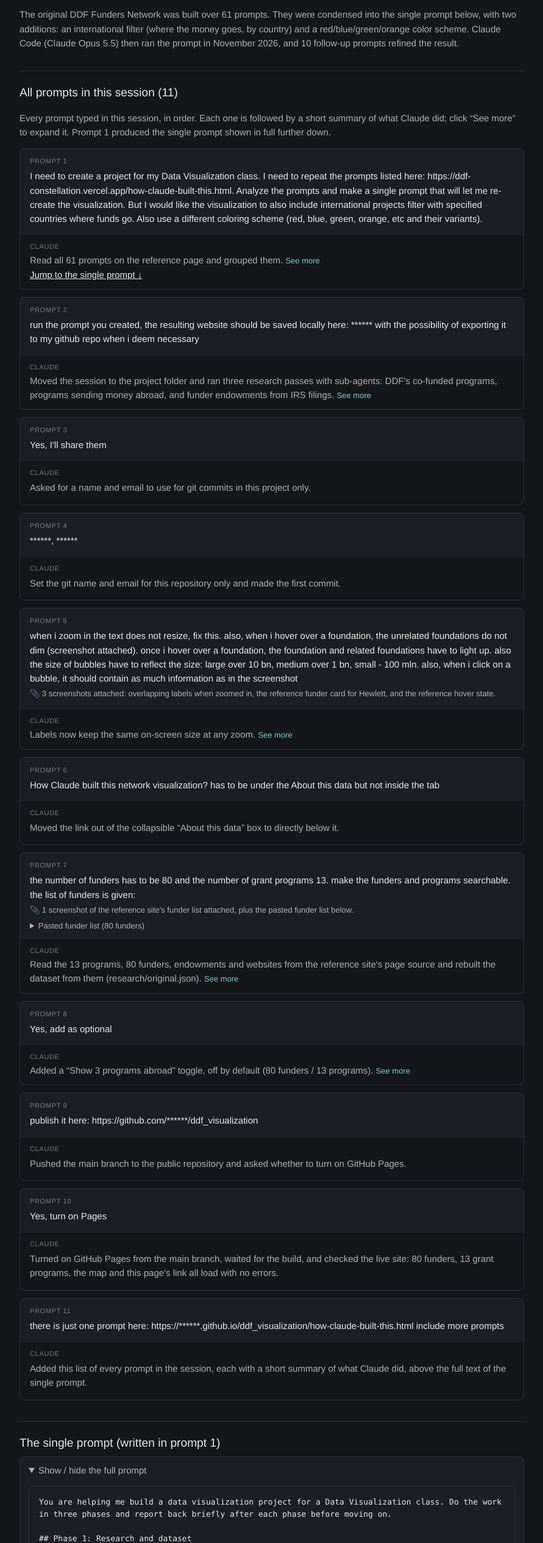
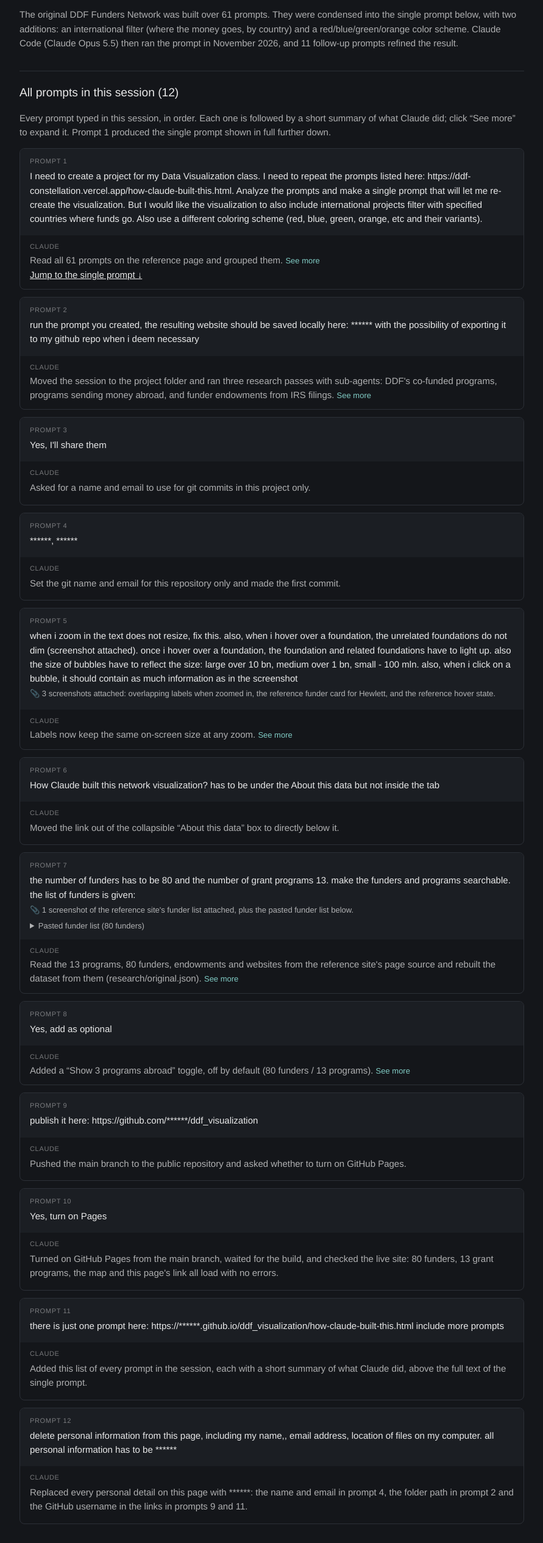
Before and after one commit to aakkazynov/ddf_visualization, a plain HTML site: page how-claude-built-this.html in a window 1280 px wide. Shown: the part 131-2662 px from the top of the page at 61% size, without its empty margins (194-1085 px from the left). Drawn offline with Linux system fonts and the light colour scheme.

Commit message:
Mask personal details on the How Claude built this page
Co-Authored-By: Claude Opus 5.5 <noreply@anthropic.com>

```diff
--- a/how-claude-built-this.html
+++ b/how-claude-built-this.html
@@ -31,9 +31,9 @@ details.paste pre{max-height:320px;overflow:auto}
 </style></head><body><div class="wrap">
 <p><a href="index.html">‹ Back to the visualization</a></p>
 <h1>How Claude built this network visualization</h1>
-<p class="lead">The original DDF Funders Network was built over 61 prompts. They were condensed into the single prompt below, with two additions: an international filter (where the money goes, by country) and a red/blue/green/orange color scheme. Claude Code (Claude Opus 5.5) then ran the prompt in November 2026, and 10 follow-up prompts refined the result.</p>
+<p class="lead">The original DDF Funders Network was built over 61 prompts. They were condensed into the single prompt below, with two additions: an international filter (where the money goes, by country) and a red/blue/green/orange color scheme. Claude Code (Claude Opus 5.5) then ran the prompt in November 2026, and 11 follow-up prompts refined the result.</p>
 
-<h2>All prompts in this session (11)</h2>
+<h2>All prompts in this session (12)</h2>
 <p class="lead">Every prompt typed in this session, in order. Each one is followed by a short summary of what Claude did; click “See more” to expand it. Prompt 1 produced the single prompt shown in full further down.</p>
 <ol class="turns"><li class="turn"><div class="you"><span class="who">Prompt 1</span><p>I need to create a project for my Data Visualization class. I need to repeat the prompts listed here: https://ddf-constellation.vercel.app/how-claude-built-this.html. Analyze the prompts and make a single prompt that will let me re-create the visualization. But I would like the visualization to also include international projects filter with specified countries where funds go. Also use a different coloring scheme (red, blue, green, orange, etc and their variants).</p></div>
 <div class="claude"><span class="who">Claude</span><details class="reply"><summary><span>Read all 61 prompts on the reference page and grouped them.</span> <span class="more">See more</span></summary><p>Prompts 1–2 cover the research, 3–8 the core network (spring layout, edges sized by funding, co-funder links, year and program filters, size by endowment, color by program), and about 40 more are visual fixes. Wrote a single three-phase prompt (research, build, check) that asks for the final design at once, plus the two additions: an international filter (a US / International / Both scope, a searchable country list, a globe marker, an optional world map) and a red/blue/green/orange palette. The full prompt is shown below this list.</p></details> <a href="#single-prompt">Jump to the single prompt ↓</a></div></li><li class="turn"><div class="you"><span class="who">Prompt 2</span><p>run the prompt you created, the resulting website should be saved locally here: ****** with the possibility of exporting it to my github repo when i deem necessary</p></div>
@@ -205,7 +205,8 @@ Endowment $2.5B · 1 program</pre></details></div>
 <div class="claude"><span class="who">Claude</span><details class="reply"><summary><span>Added a “Show 3 programs abroad” toggle, off by default (80 funders / 13 programs).</span> <span class="more">See more</span></summary><p>On, it adds the Ethiopia Data Use Partnership (Gates Foundation) and the Tanzania Connect Project and Ghana GEHIP (Comic Relief): 82 funders / 16 programs. Choosing International, Both, a non-US country or one of these programs turns it on; Reset turns it off.</p></details></div></li><li class="turn"><div class="you"><span class="who">Prompt 9</span><p>publish it here: https://github.com/******/ddf_visualization</p></div>
 <div class="claude"><span class="who">Claude</span><p class="reply">Pushed the main branch to the public repository and asked whether to turn on GitHub Pages.</p></div></li><li class="turn"><div class="you"><span class="who">Prompt 10</span><p>Yes, turn on Pages</p></div>
 <div class="claude"><span class="who">Claude</span><p class="reply">Turned on GitHub Pages from the main branch, waited for the build, and checked the live site: 80 funders, 13 grant programs, the map and this page&#x27;s link all load with no errors.</p></div></li><li class="turn"><div class="you"><span class="who">Prompt 11</span><p>there is just one prompt here: https://******.github.io/ddf_visualization/how-claude-built-this.html include more prompts</p></div>
-<div class="claude"><span class="who">Claude</span><p class="reply">Added this list of every prompt in the session, each with a short summary of what Claude did, above the full text of the single prompt.</p></div></li></ol>
+<div class="claude"><span class="who">Claude</span><p class="reply">Added this list of every prompt in the session, each with a short summary of what Claude did, above the full text of the single prompt.</p></div></li><li class="turn"><div class="you"><span class="who">Prompt 12</span><p>delete personal information from this page, including my name,, email address, location of files on my computer. all personal information has to be ******</p></div>
+<div class="claude"><span class="who">Claude</span><p class="reply">Replaced every personal detail on this page with ******: the name and email in prompt 4, the folder path in prompt 2 and the GitHub username in the links in prompts 9 and 11.</p></div></li></ol>
 <h2 id="single-prompt">The single prompt (written in prompt 1)</h2>
 <details open><summary>Show / hide the full prompt</summary><pre>You are helping me build a data visualization project for a Data Visualization class. Do the work in three phases and report back briefly after each phase before moving on.
 
```
